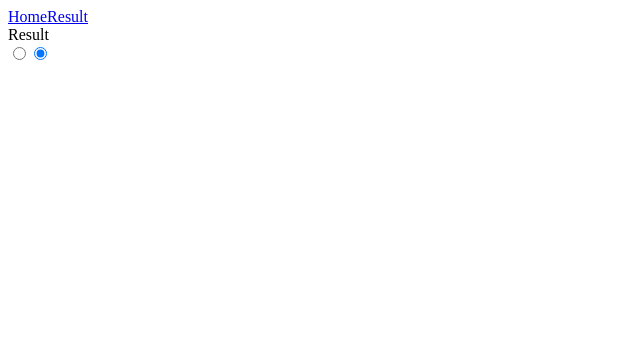
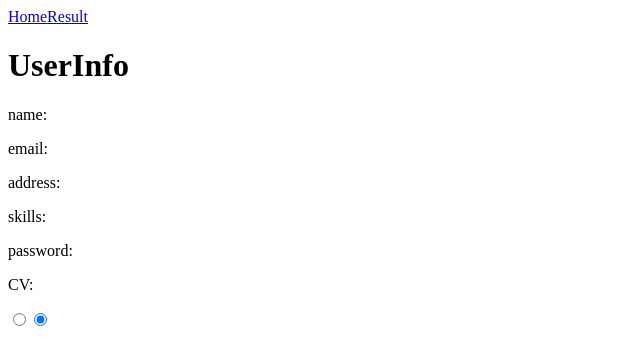
Before and after one commit to M-Hafez22/dynamic-form-react, a React (Vite) app: page /#/result in a window 1280 px wide. Shown: the top 364 px of the page, without its empty margins (0-640 px from the left). Built offline with nearby package versions, Linux system fonts and the light colour scheme.

Commit message:
Display user input

```diff
--- a/src/components/Result.jsx
+++ b/src/components/Result.jsx
@@ -1,8 +1,21 @@
-import React from 'react'
+import React, { useContext } from "react"
+import { UserInputContext } from "../contexts/userInput"
 
 function Result() {
+  const [{ formItems }, setFormItems] = useContext(UserInputContext)
+  const feildsOut = formItems.map(
+    item =>
+      item.name && (
+        <p key={item.name}>
+          {item.name}: <span>{item?.value}</span>
+        </p>
+      )
+  )
   return (
-    <div>Result</div>
+    <div className="userinfo">
+      <h1>UserInfo</h1>
+      <div>{feildsOut}</div>
+    </div>
   )
 }
 
```
